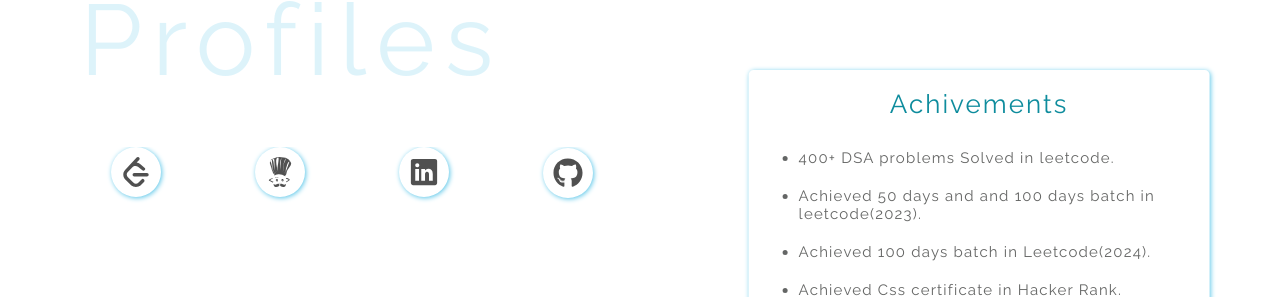
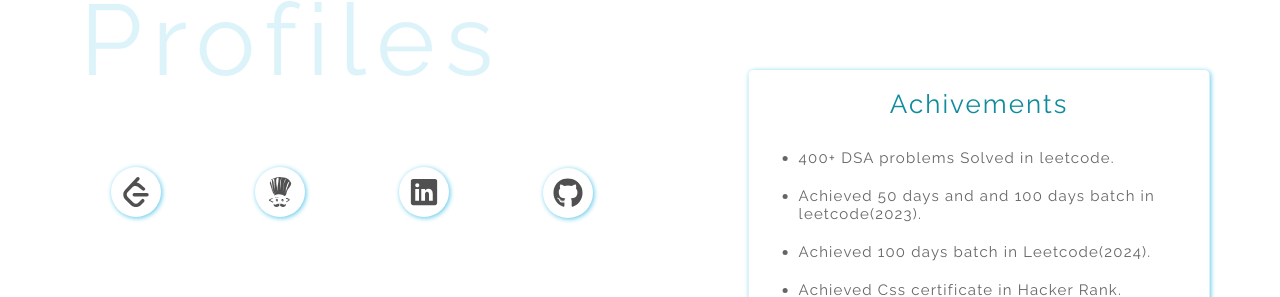
Before and after one commit to iampravinsubramaniyam/portfolio-react, a React (Create React App) app: page / in a window 1280 px wide. Shown: the part 1847-2144 px from the top of the page. Built offline with nearby package versions, Linux system fonts and the light colour scheme.

Commit message:
responsive added

```diff
--- a/src/styles/profiles.css
+++ b/src/styles/profiles.css
@@ -30,6 +30,7 @@
     align-items: flex-start;
     justify-content: space-around;
     overflow-Y: hidden ;
+    padding-top: 20px;
 }
 
 .link-wraper{
--- a/src/styles/project.css
+++ b/src/styles/project.css
@@ -43,7 +43,7 @@
 
 .project-card{
     width: 90%;
-    height: 400px;
+    height: 420px;
     background-color: transparent;
     background-color: rgba(255, 255, 255, 0.573);
     list-style: none;
@@ -181,6 +181,7 @@
 
 @media screen and (max-width: 500px){
     .project-card{
+        height: ;
         width: 90%;
     }
 
```
